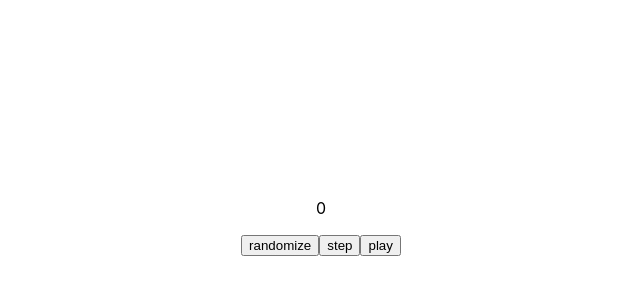
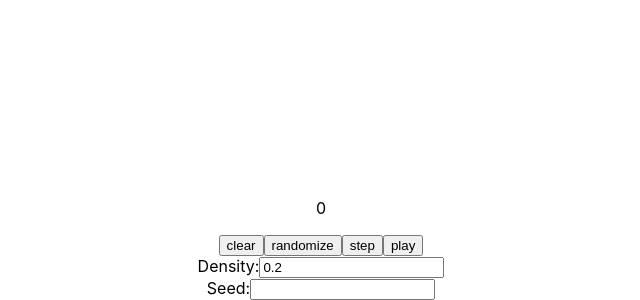
Before and after one commit to Brodt7258/Conway_GoL, a React (Create React App) app: page / in a window 1280 px wide. Shown: the part 1098-1398 px from the top of the page, without its empty margins (319-959 px from the left). Before the commit the page ends 1354 px from the top, so only its background shows below. Built offline with nearby package versions, Linux system fonts and the light colour scheme.

Commit message:
user-defined seeds and densities for random gen

```diff
--- a/package.json
+++ b/package.json
@@ -9,7 +9,8 @@
     "immer": "^6.0.9",
     "react": "^16.13.1",
     "react-dom": "^16.13.1",
-    "react-scripts": "3.4.1"
+    "react-scripts": "3.4.1",
+    "seedrandom": "^3.0.5"
   },
   "scripts": {
     "start": "react-scripts start",
--- a/src/GameCanvas.js
+++ b/src/GameCanvas.js
@@ -5,13 +5,19 @@ import useCanvas from './useCanvas';
 
 const GameCanvas = () => {
   const [generation, setGeneration] = useState(0);
-  const [cellQuantity] = useState(20);
+  const [cellQuantity] = useState(50);
   const [running, setRunning] = useState(null);
 
-  // const [seed, setSeed] = useState('');
-  // const [density, setDensity] = useState(0.2);
+  const [seed, setSeed] = useState('');
+  const [density, setDensity] = useState(0.2);
 
-  const { currBuffer, mutateCurrent, updateNextBuffer, genRandomMatrix } = useDoubleBuffer(generation, cellQuantity);
+  const {
+    currBuffer,
+    mutateCurrent,
+    updateNextBuffer,
+    genRandomMatrix,
+    clearMatrix
+  } = useDoubleBuffer(generation, cellQuantity, { seed, density });
   const [canvasRef, containerRef, mapPixelToCell, toggleRect] = useCanvas(currBuffer, cellQuantity);
 
   const incrementGen = () => {
@@ -46,6 +52,12 @@ const GameCanvas = () => {
     genRandomMatrix();
   };
 
+  const clear = () => {
+    stopRunning();
+    setGeneration(0);
+    clearMatrix();
+  };
+
   return (
     <>
       <div ref={containerRef} className="canvas-container">
@@ -53,6 +65,12 @@ const GameCanvas = () => {
       </div>
       <div className="controls">
         <p>{generation}</p>
+        <button
+          type="button"
+          onClick={clear}
+        >
+          clear
+        </button>
         <button
           type="button"
           onClick={randomize}
@@ -73,6 +91,20 @@ const GameCanvas = () => {
           {running ? 'pause' : 'play'}
         </button>
       </div>
+      <div>
+        <div>
+          <label htmlFor="density">
+            Density:
+            <input name="density" type="text" onChange={(e) => setDensity(e.target.value)} value={density} />
+          </label>
+        </div>
+        <div>
+          <label htmlFor="seed">
+            Seed:
+            <input name="seed" type="text" onChange={(e) => setSeed(e.target.value)} value={seed} />
+          </label>
+        </div>
+      </div>
     </>
   );
 };
--- a/src/useBufferGrid.js
+++ b/src/useBufferGrid.js
@@ -1,11 +1,13 @@
 import { useState, useEffect } from 'react';
+import SeedRandom from 'seedrandom';
 
 const matrixOfSize = (size) => {
   return [...Array(size)].map(() => Array(size).fill(false));
 };
 
-const genRandomMatrix = (size, setGrid) => {
-  setGrid(matrixOfSize(size).map((row) => row.map(() => Math.random() < 0.2)));
+const genRandomMatrix = (size, setGrid, { seed, density }) => {
+  const random = seed.length ? new SeedRandom(seed) : new SeedRandom();
+  setGrid(matrixOfSize(size).map((row) => row.map(() => random() < Number(density))));
 };
 
 const computeNextState = (prev, next) => {
@@ -45,10 +47,15 @@ const useBufferGrid = (size) => {
     setGrid(matrixOfSize(size));
   }, [size]);
 
+  const clearMatrix = () => {
+    setGrid(matrixOfSize(size));
+  };
+
   return {
     grid,
     computeNext: (prev) => computeNextState(prev, grid),
-    genRandomMatrix: () => genRandomMatrix(size, setGrid)
+    genRandomMatrix: (randomConfig) => genRandomMatrix(size, setGrid, randomConfig),
+    clearMatrix
   };
 };
 
--- a/src/useDoubleBuffer.js
+++ b/src/useDoubleBuffer.js
@@ -1,7 +1,7 @@
 import { useCallback, useEffect } from 'react';
 import useBufferGrid from './useBufferGrid';
 
-const useDoubleBuffer = (generation, cellQuantity) => {
+const useDoubleBuffer = (generation, cellQuantity, randomConfig) => {
   const bufferA = useBufferGrid(cellQuantity);
   const bufferB = useBufferGrid(cellQuantity);
 
@@ -35,7 +35,10 @@ const useDoubleBuffer = (generation, cellQuantity) => {
       }
     },
     genRandomMatrix() {
-      bufferA.genRandomMatrix();
+      bufferA.genRandomMatrix(randomConfig);
+    },
+    clearMatrix() {
+      bufferA.clearMatrix();
     }
   };
 
```
Also changed, not shown: 2 other files (tests, documents, lock files or other folders).
